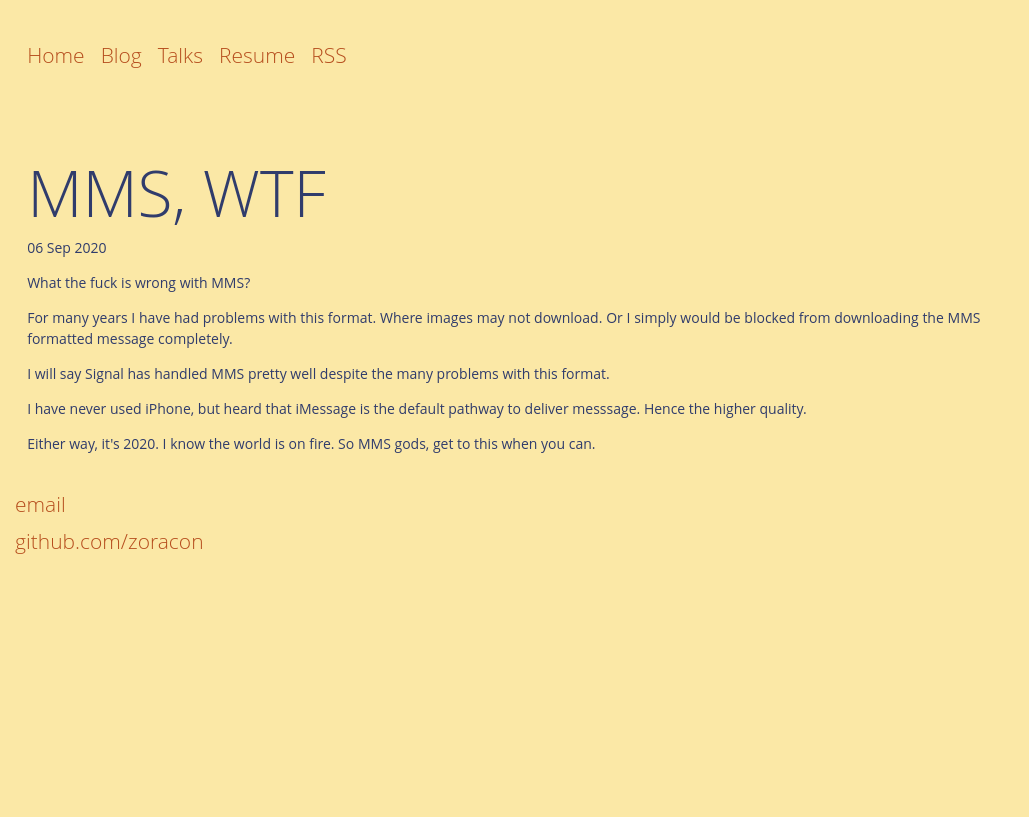
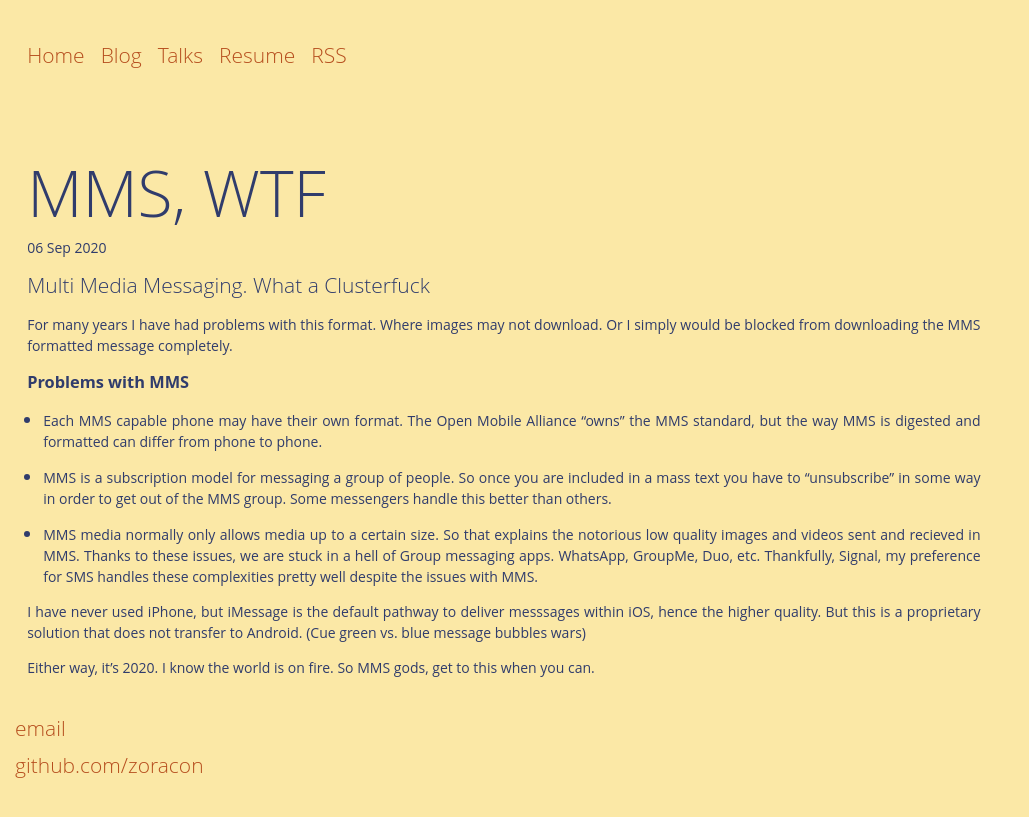
Before and after one commit to zoracon/zoracon.github.io, a Jekyll site: the page built from _posts/2020-09-08-MMS-WTF.md, in a window 1280 px wide. Shown: the top 817 px of the page, without its empty margins (0-1029 px from the left). Built offline with Jekyll 4.4.1, drawn with Linux system fonts in a browser that asks for light colours.

Commit message:
Update to markdown

```diff
--- a/_posts/2020-09-08-MMS-WTF.md
+++ b/_posts/2020-09-08-MMS-WTF.md
@@ -3,20 +3,18 @@ layout: post
 title: "MMS, WTF"
 date: 2020-09-06
 ---
-<p>What the fuck is wrong with MMS?</p>
+## Multi Media Messaging. What a Clusterfuck
 
-<p>
 For many years I have had problems with this format. Where images may not download. Or I simply would be blocked from downloading the MMS formatted message completely.
-</p>
 
-<p>
-I will say Signal has handled MMS pretty well despite the many problems with this format.
-</p>
+### Problems with MMS
 
-<p>
-I have never used iPhone, but heard that iMessage is the default pathway to deliver messsage. Hence the higher quality.
-</p>
+- Each MMS capable phone may have their own format. The Open Mobile Alliance "owns" the MMS standard, but the way MMS is digested and formatted can differ from phone to phone.
 
-<p>
+- MMS is a subscription model for messaging a group of people. So once you are included in a mass text you have to "unsubscribe" in some way in order to get out of the MMS group. Some messengers handle this better than others.
+
+- MMS media normally only allows media up to a certain size. So that explains the notorious low quality images and videos sent and recieved in MMS. Thanks to these issues, we are stuck in a hell of Group messaging apps. WhatsApp, GroupMe, Duo, etc. Thankfully, Signal, my preference for SMS handles these complexities pretty well despite the issues with MMS.
+
+I have never used iPhone, but iMessage is the default pathway to deliver messsages within iOS, hence the higher quality. But this is a proprietary solution that does not transfer to Android. (Cue green vs. blue message bubbles wars)
+
 Either way, it's 2020. I know the world is on fire. So MMS gods, get to this when you can.
-</p>
--- a/css/style.css
+++ b/css/style.css
@@ -22,6 +22,9 @@ body {
     body ul li {
       font-size: 18px;
       margin: 1% 0; }
+  body .post ul {
+    padding-left: 16px;
+    list-style: initial; }
   body p {
     font-size: 14px;
     font-weight: 400; }
```
Also changed, not shown: css/style.scss (+7 -1 lines), 1 other file.
